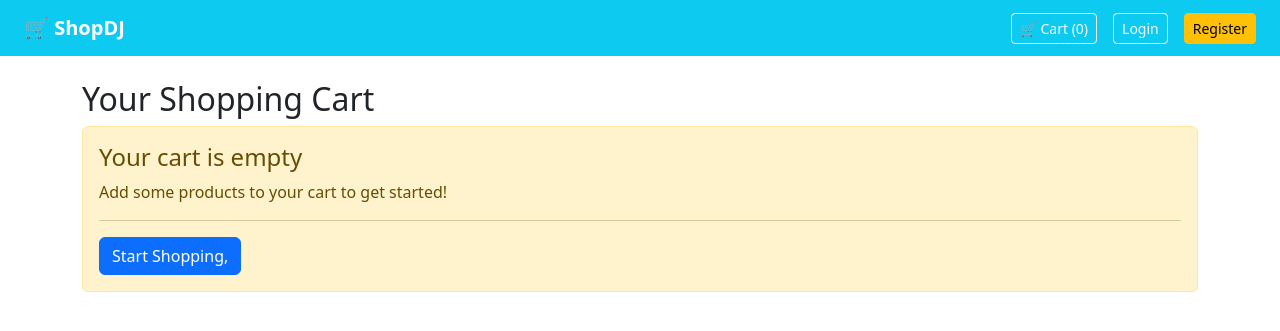
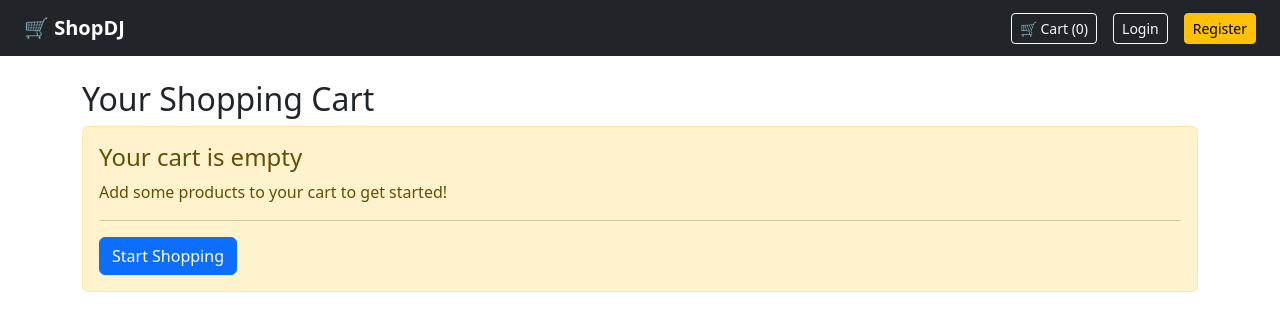
Before and after one commit to 00015986/shopDJ, a Django app: page /cart/ in a window 1280 px wide. Shown: the top 331 px of the page. Run offline with Django 4.2, Linux system fonts and the light colour scheme.

Commit message:
testing base.html as a last change

```diff
--- a/templates/base.html
+++ b/templates/base.html
@@ -7,7 +7,7 @@
   <link href='https://cdn.jsdelivr.net/npm/bootstrap@5.3.0/dist/css/bootstrap.min.css' rel='stylesheet'>
 </head>
 <body>
-  <nav class='navbar navbar-expand-lg navbar-dark bg-info'>
+  <nav class='navbar navbar-expand-lg navbar-dark bg-dark'>
     <div class='container-fluid px-4'>
       <a class='navbar-brand fw-bold' href='{% url "shop:product_list" %}'>
         🛒 ShopDJ
--- a/templates/cart/cart_detail.html
+++ b/templates/cart/cart_detail.html
@@ -83,7 +83,7 @@
     <p>Add some products to your cart to get started!</p>
     <hr>
     <a href='{% url "shop:product_list" %}' class='btn btn-primary'>
-      Start Shopping,
+      Start Shopping
     </a>
   </div>
 {% endif %}
```
